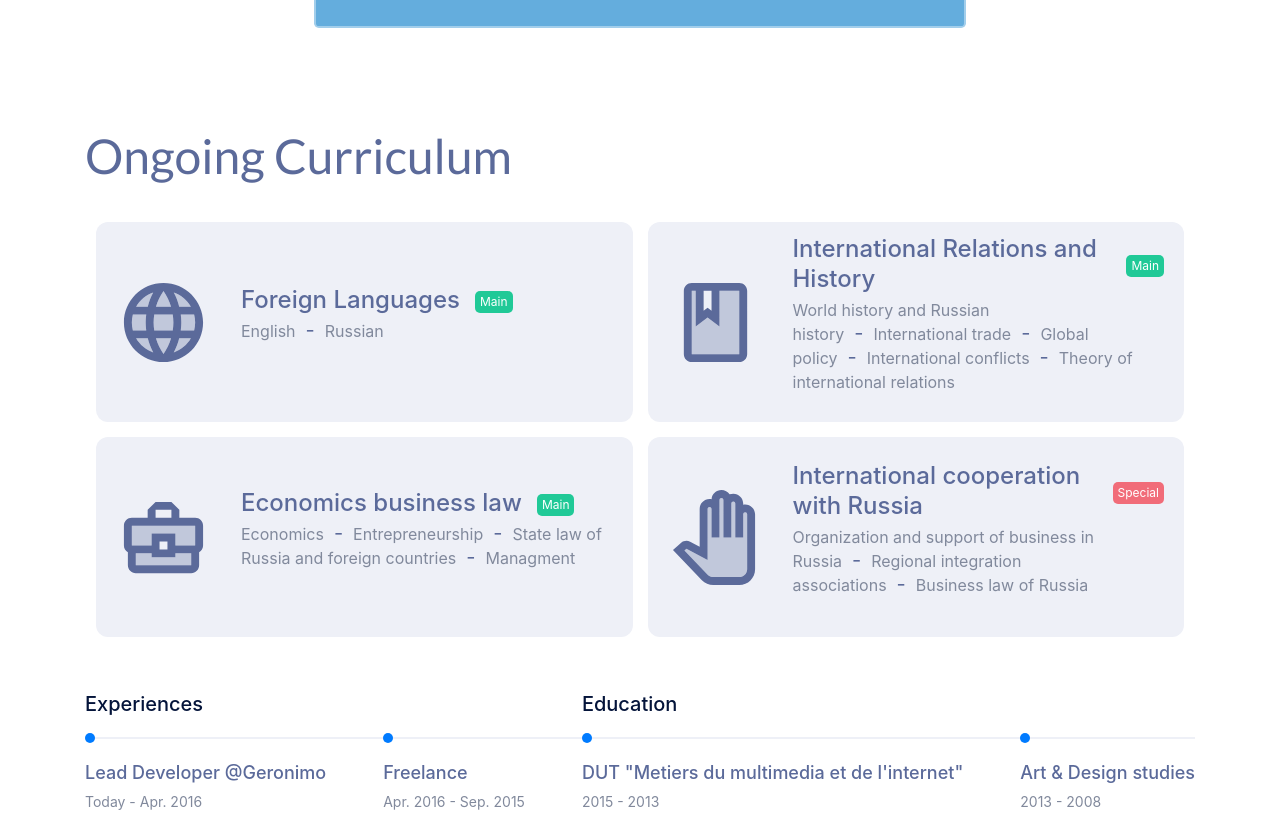
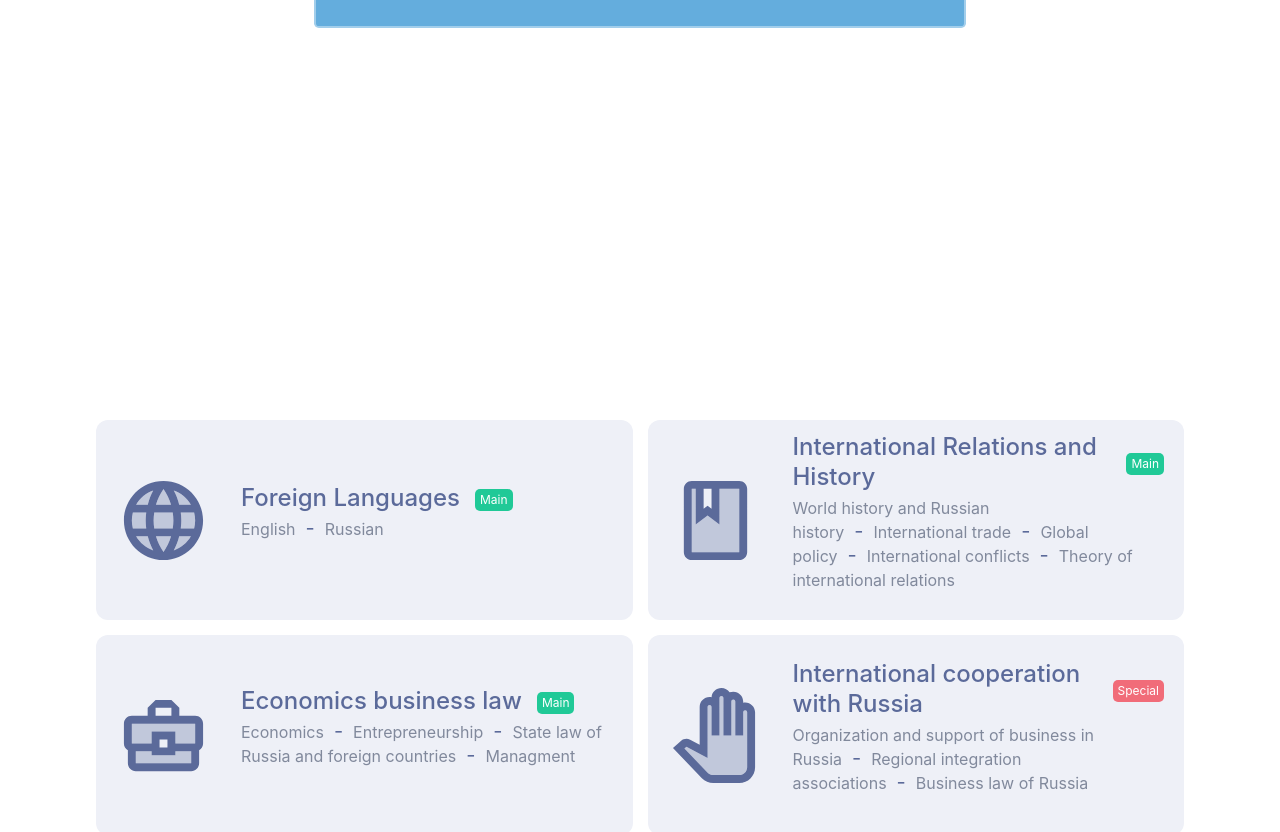
Before and after one commit to Ahmedhamed77/myuniproject, a React (Create React App) app: page / in a window 1280 px wide. Shown: the part 600-1432 px from the top of the page. Built offline with nearby package versions, Linux system fonts and the light colour scheme.

Commit message:
added animation

```diff
--- a/package.json
+++ b/package.json
@@ -8,8 +8,10 @@
     "@testing-library/jest-dom": "^5.12.0",
     "@testing-library/react": "^11.2.7",
     "@testing-library/user-event": "^12.8.3",
+    "animate.css": "^4.1.1",
     "bootstrap": "^4.6.0",
     "react": "^17.0.2",
+    "react-animate-on-scroll": "^2.1.5",
     "react-bootstrap": "^1.6.0",
     "react-dom": "^17.0.2",
     "react-scripts": "4.0.3",
--- a/src/Components/CurriculumContent/index.css
+++ b/src/Components/CurriculumContent/index.css
@@ -8,15 +8,7 @@
 
 .curriculum-content {
     margin-bottom: 60px;
-}
-
-.curriculum-content h2 {
-    font-size: 48px;
-    font-weight: 400;
-    line-height: 1.5em;
-    margin-bottom: 30px;
-    color: var(--c-color);
-    font-family: 'Lato', sans-serif;
+    margin-top: 300px;
 }
 
 .curriculum-content .cards {
@@ -117,7 +109,7 @@
     top: -6px;
     position: absolute;
     border-radius: 50%;
-    background-color: var(--blue);
+    background-color: #6786ea;
 }
 
 .curriculum-content .timeline .event .title {
--- a/src/Components/CurriculumContent/index.js
+++ b/src/Components/CurriculumContent/index.js
@@ -4,6 +4,8 @@ import LanguageIconTwoTone from '@material-ui/icons/LanguageTwoTone';
 import BusinessCenterIconTwoTone from '@material-ui/icons/BusinessCenterTwoTone';
 import BookTwoToneIcon from '@material-ui/icons/BookTwoTone';
 import PanToolTwoToneIcon from '@material-ui/icons/PanToolTwoTone';
+import ScrollAnimation from 'react-animate-on-scroll';
+import "animate.css/animate.min.css";
 
 const CurriculumContent = () => {
     const cards = [
@@ -19,6 +21,7 @@ const CurriculumContent = () => {
         <MyCard
             title="International Relations and History"
             badge="Main"
+            delay="200"
             icon={<BookTwoToneIcon></BookTwoToneIcon>}
             listItems= {[
                 'World history and Russian history',
@@ -31,6 +34,7 @@ const CurriculumContent = () => {
         <MyCard
             title="Economics business law"
             badge="Main"
+            delay="400"
             icon={<BusinessCenterIconTwoTone></BusinessCenterIconTwoTone>}
             listItems= {[
                 'Economics',
@@ -42,6 +46,7 @@ const CurriculumContent = () => {
         <MyCard
             title="International cooperation with Russia"
             badge="Special"
+            delay="600"
             icon={<PanToolTwoToneIcon></PanToolTwoToneIcon>}
             listItems= {[
                 'Organization and support of business in Russia',
@@ -75,7 +80,6 @@ const CurriculumContent = () => {
     return (
         <div className="container">
             <div className="curriculum-content">
-                <h2>Ongoing Curriculum</h2>
                 <div className="cards">
                     {cards.map(card => card)}
                 </div>
@@ -88,9 +92,9 @@ const CurriculumContent = () => {
     );
 };
 
-const MyCard = ({title, badge, icon, listItems=[]}) => {
+const MyCard = ({title, badge, icon, delay, listItems=[]}) => {
     return (
-        <div className="my-card">
+        <ScrollAnimation animateIn="animate__fadeInDown" delay={delay} duration="0.7" animateOnce={true} className="my-card">
             {icon}
             <div>
                 <div className="title">
@@ -101,7 +105,7 @@ const MyCard = ({title, badge, icon, listItems=[]}) => {
                     {listItems.map(i => (<li>{i}</li>))}
                 </ul>
             </div>
-        </div>
+        </ScrollAnimation>
     );
 }
 
```
Also changed, not shown: 1 other file (tests, documents, lock files or other folders).
